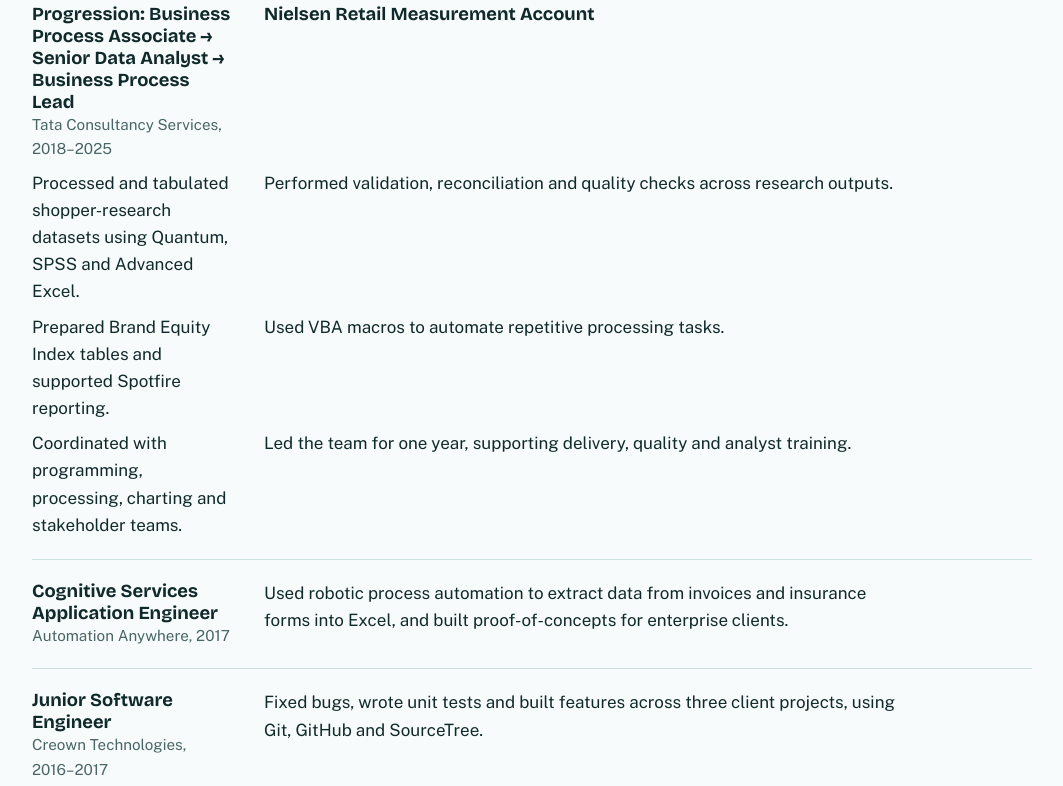
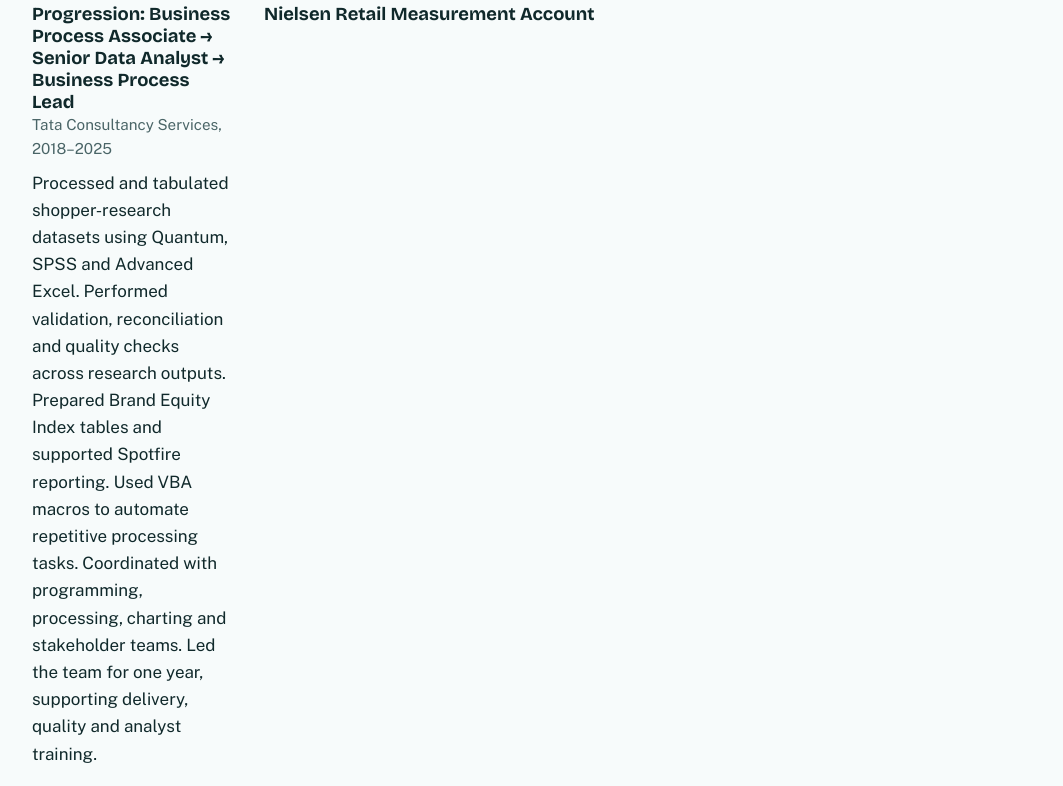
Before and after one commit to apurvaauchil/apurvaauchil.github.io, a plain HTML site: page index.html in a window 1280 px wide. Shown: the part 2006-2792 px from the top of the page, without its empty margins (108-1171 px from the left). Drawn offline with nearby package versions, Linux system fonts and the light colour scheme.

Commit message:
Update index.html

```diff
--- a/index.html
+++ b/index.html
@@ -194,12 +194,12 @@ footer{padding:2rem 0 3rem;color:var(--muted);font-size:.9rem;border-top:1px sol
       <div class="role">
         <div><h3>Progression: Business Process Associate → Senior Data Analyst → Business Process Lead</h3><div class="who">Tata Consultancy Services, 2018–2025</div></div>
         <h3>Nielsen Retail Measurement Account</h3>
-        <p>Processed and tabulated shopper-research datasets using Quantum, SPSS and Advanced Excel.</p>
-        <p>Performed validation, reconciliation and quality checks across research outputs.</p>
-        <p>Prepared Brand Equity Index tables and supported Spotfire reporting.</p>
-        <p>Used VBA macros to automate repetitive processing tasks.</p>
-        <p>Coordinated with programming, processing, charting and stakeholder teams.</p>
-        <p>Led the team for one year, supporting delivery, quality and analyst training.</p>
+        <p>Processed and tabulated shopper-research datasets using Quantum, SPSS and Advanced Excel.
+           Performed validation, reconciliation and quality checks across research outputs.
+           Prepared Brand Equity Index tables and supported Spotfire reporting.
+           Used VBA macros to automate repetitive processing tasks.
+           Coordinated with programming, processing, charting and stakeholder teams.
+           Led the team for one year, supporting delivery, quality and analyst training.</p>
       </div>
       <div class="role">
         <div><h3>Cognitive Services Application Engineer</h3><div class="who">Automation Anywhere, 2017</div></div>
@@ -225,7 +225,7 @@ footer{padding:2rem 0 3rem;color:var(--muted);font-size:.9rem;border-top:1px sol
       <h2 class="s">At a glance</h2>
       <dl class="facts">
         <div><dt>9+ years</dt><dd>of overall professional experience</dd></div>
-        <div><dt>7+ years</dt><dd>years in shopper-research data processing</dd></div>
+        <div><dt>7+ years</dt><dd>in shopper-research data processing</dd></div>
         <div><dt>50+</dt><dd>international markets supported</dd></div>
         <div><dt>Vadodara</dt><dd>Gujarat, India</dd></div>
       </dl>
```
